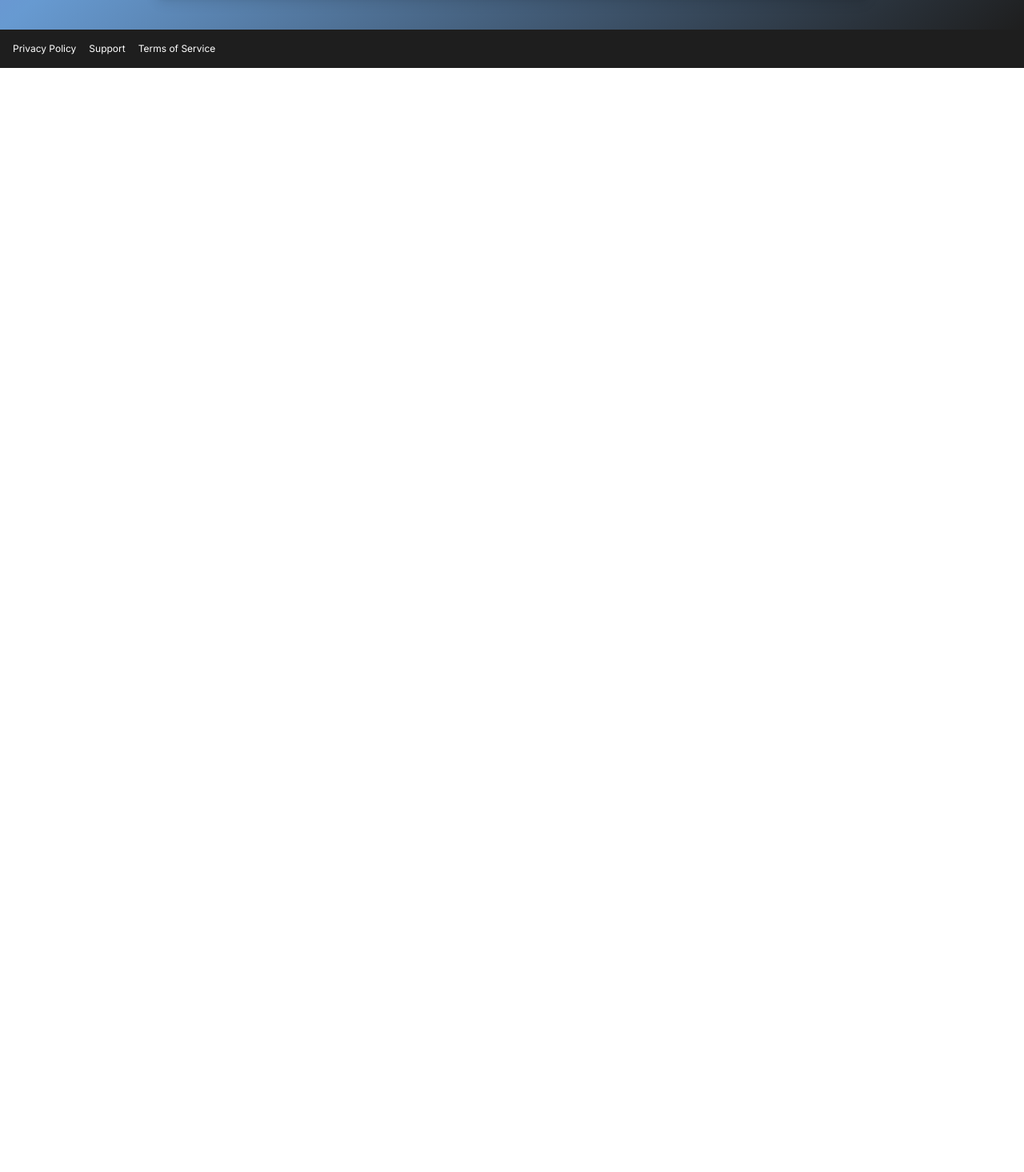
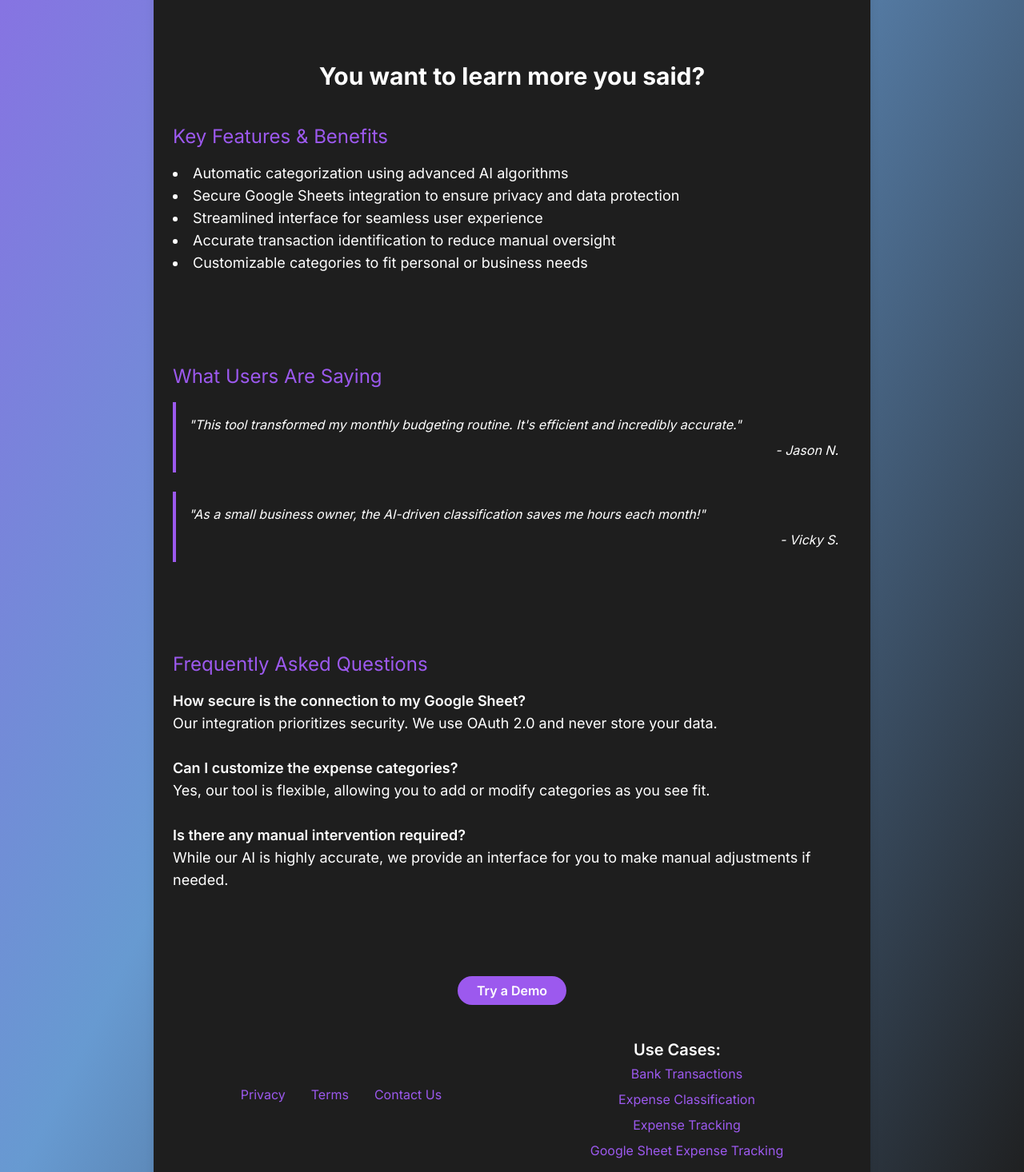
Before and after one commit to fstrauf/txClassify, a Next.js app: page / in a window 1280 px wide. Shown: the part 1120-2586 px from the top of the page at 80% size. Before the commit the page ends 1205 px from the top, so only its background shows below. Built offline with nearby package versions, Linux system fonts and the light colour scheme.

Commit message:
updated seo stuff

```diff
--- /dev/null
+++ b/app/demo/page.tsx
@@ -0,0 +1,16 @@
+
+export default function Demo() {
+  return (
+    <div className="flex flex-col min-h-screen bg-gradient-to-br from-first via-second to-third">
+
+      <main className="flex-grow flex items-center justify-center p-10">
+        <div className="w-full max-w-4xl bg-third p-6 rounded-xl shadow-lg text-white space-y-6">
+          <h1 className="text-3xl font-bold leading-tight text-center">
+            Coming soon!
+          </h1>
+        </div>
+      </main>
+
+    </div>
+  );
+}
--- a/app/page.tsx
+++ b/app/page.tsx
@@ -1,14 +1,22 @@
 import Image from "next/image";
+import Testimonials from "../components/Testimonials";
+import References from "../components/References";
+import FAQ from "../components/FAQ";
+import Features from "../components/Features";
 
 export default function Home() {
   return (
     <div className="flex flex-col min-h-screen bg-gradient-to-br from-first via-second to-third">
-
       <main className="flex-grow flex items-center justify-center p-10">
         <div className="w-full max-w-4xl bg-third p-6 rounded-xl shadow-lg text-white space-y-6">
-          <h1 className="text-3xl font-bold leading-tight text-center">Avoid the chores of manually categorising your expenses every month.</h1>
+          <h1 className="text-3xl font-bold leading-tight text-center">
+            Avoid the chores of manually categorising your expenses every month.
+          </h1>
           <h2 className="text-2xl text-first text-center">Use AI instead!</h2>
-          <p className="text-lg text-center">Hook this up to your Google Sheet and speed up your monthly workflow.</p>
+          <p className="text-lg text-center">
+            Hook this up to your Google Sheet and speed up your monthly
+            workflow.
+          </p>
           <div className="mt-6">
             <Image
               width={852}
@@ -18,6 +26,15 @@ export default function Home() {
               alt="Expense Sorter"
             />
           </div>
+          <h1 className="pt-20 text-3xl font-bold leading-tight text-center">
+            You want to learn more you said?
+          </h1>
+          <div className="flex flex-col gap-20">
+            <Features />
+            <Testimonials />
+            <FAQ />
+            <References />
+          </div>
         </div>
       </main>
     </div>
--- /dev/null
+++ b/components/FAQ.js
@@ -0,0 +1,38 @@
+export default function FAQ() {
+  return (
+    <div>
+      <h2 className="text-2xl text-first mt-8">
+        Frequently Asked Questions
+      </h2>
+      <div className="flex flex-col gap-3 mt-4 space-y-4 text-lg">
+        <div>
+          <h3 className="font-semibold">
+            How secure is the connection to my Google Sheet?
+          </h3>
+          <p>
+            Our integration prioritizes security. We use OAuth 2.0 and never
+            store your data.
+          </p>
+        </div>
+        <div>
+          <h3 className="font-semibold">
+            Can I customize the expense categories?
+          </h3>
+          <p>
+            Yes, our tool is flexible, allowing you to add or modify categories
+            as you see fit.
+          </p>
+        </div>
+        <div>
+          <h3 className="font-semibold">
+            Is there any manual intervention required?
+          </h3>
+          <p>
+            While our AI is highly accurate, we provide an interface for you to
+            make manual adjustments if needed.
+          </p>
+        </div>
+      </div>
+    </div>
+  );
+}
--- /dev/null
+++ b/components/Features.js
@@ -0,0 +1,18 @@
+export default function Features() {
+  return (
+    <div>
+      <h2 className="text-2xl text-first mt-4">
+        Key Features & Benefits
+      </h2>
+      <ul className="list-disc list-inside mt-4 text-lg">
+        <li>Automatic categorization using advanced AI algorithms</li>
+        <li>
+          Secure Google Sheets integration to ensure privacy and data protection
+        </li>
+        <li>Streamlined interface for seamless user experience</li>
+        <li>Accurate transaction identification to reduce manual oversight</li>
+        <li>Customizable categories to fit personal or business needs</li>
+      </ul>
+    </div>
+  );
+}
--- /dev/null
+++ b/components/References.js
@@ -0,0 +1,65 @@
+import Link from "next/link";
+
+export default function References() {
+  return (
+    <div>
+      <div className="mt-8 text-center">
+        <Link
+          href="/demo"
+          className="bg-first hover:bg-second py-2 px-6 rounded-full text-white font-semibold transition duration-300 ease-in-out"
+        >
+          Try a Demo
+        </Link>
+      </div>
+      <div className="mt-8 flex flex-wrap justify-around items-center space-y-4">
+        <div>
+          <Link
+            href="/privacy-policy"
+            className="px-4 py-1 text-first hover:bg-third rounded hover:underline"
+          >
+            Privacy
+          </Link>
+          <Link
+            href="/terms-of-service"
+            className="px-4 py-1 text-first hover:bg-third rounded hover:underline"
+          >
+            Terms
+          </Link>
+          <Link
+            href="/support"
+            className="px-4 py-1 text-first hover:bg-third rounded hover:underline"
+          >
+            Contact Us
+          </Link>
+        </div>
+        <div className="flex flex-col items-center space-x-4 mt-4">
+          <h3 className="text-xl font-semibold pr-2">Use Cases:</h3>
+          <Link
+            href="/use-cases/bank-transaction-classification"
+            className="px-4 py-1 text-first hover:bg-third rounded hover:underline"
+          >
+            Bank Transactions
+          </Link>
+          <Link
+            href="/use-cases/expense-classification"
+            className="px-4 py-1 text-first hover:bg-third rounded hover:underline"
+          >
+            Expense Classification
+          </Link>
+          <Link
+            href="/use-cases/expense-tracker-google-sheet"
+            className="px-4 py-1 text-first hover:bg-third rounded hover:underline"
+          >
+            Expense Tracking
+          </Link>
+          <Link
+            href="/use-cases/simple-expense-tracker-google-sheet"
+            className="px-4 py-1 text-first hover:bg-third rounded hover:underline"
+          >
+            Google Sheet Expense Tracking
+          </Link>
+        </div>
+      </div>
+    </div>
+  );
+}
--- /dev/null
+++ b/components/Testimonials.js
@@ -0,0 +1,25 @@
+export default function Testimonials() {
+  return (
+    <div>
+      <h2 className="text-2xl text-first mt-8">
+        What Users Are Saying
+      </h2>
+      <div className="mt-4 space-y-6">
+        <blockquote className="p-4 italic border-l-4 border-first">
+          <p>
+            "This tool transformed my monthly budgeting routine. It's efficient
+            and incredibly accurate."
+          </p>
+          <cite className="mt-2 block text-right">- Jason N.</cite>
+        </blockquote>
+        <blockquote className="p-4 italic border-l-4 border-first">
+          <p>
+            "As a small business owner, the AI-driven classification saves me
+            hours each month!"
+          </p>
+          <cite className="mt-2 block text-right">- Vicky S.</cite>
+        </blockquote>
+      </div>
+    </div>
+  );
+}
```
